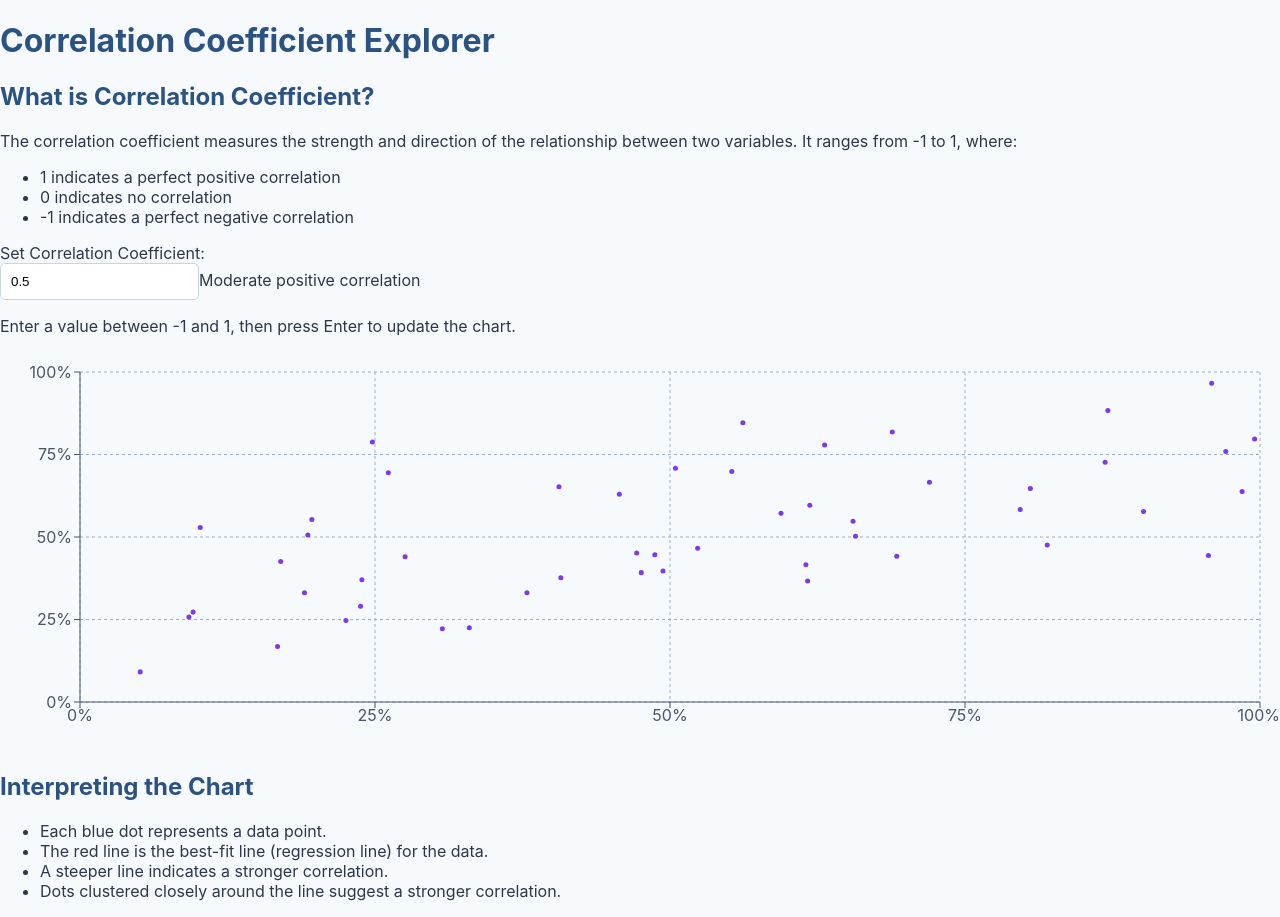
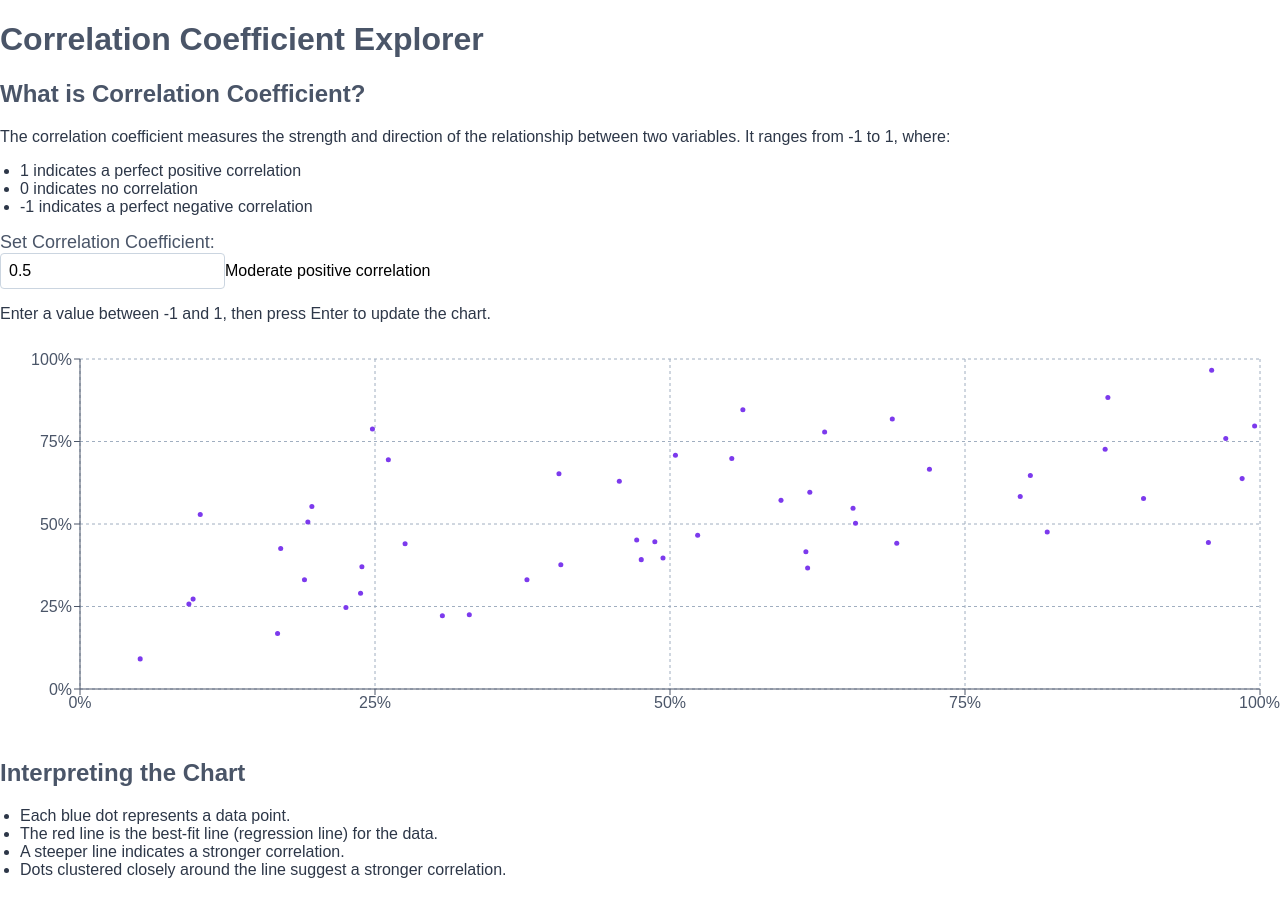
Before and after one commit to crimsoncomedian/react-interactive-iframe, a React (Create React App) app: page / in a window 1280 px wide. After the commit the page ends 895 px from the top, so only its background shows below. Built offline with nearby package versions, Linux system fonts and the light colour scheme.

Commit message:
Update index.css

```diff
--- a/src/index.css
+++ b/src/index.css
@@ -1,33 +1,47 @@
+/* Apply a transparent background to the entire body */
 body {
+  background-color: transparent;
   margin: 0;
-  font-family: -apple-system, BlinkMacSystemFont, 'Segoe UI', Roboto, 'Helvetica Neue', Arial, 'Noto Sans', sans-serif, 'Apple Color Emoji', 'Segoe UI Emoji', 'Segoe UI Symbol', 'Noto Color Emoji';
-  background-color: #f7fafc;
+  padding: 0;
+  font-family: 'Arial', sans-serif;
+}
+
+/* Ensure the app container has a white background */
+.app-container {
+  background-color: white;
+  padding: 20px;
+  border-radius: 8px;
+  max-width: 100%;
+  box-shadow: 0px 4px 8px rgba(0, 0, 0, 0.1);
+}
+
+/* Additional styling for the content */
+h1, h2 {
+  color: #4a5568;
+}
+
+p, ul {
   color: #2d3748;
 }
 
-h1, h2, h3, h4, h5, h6 {
-  color: #2c5282;
+ul {
+  padding-left: 20px;
 }
 
-.container {
-  padding: 20px;
+input[type="text"] {
+  border: 1px solid #cbd5e0;
+  border-radius: 4px;
+  padding: 8px;
+  font-size: 16px;
 }
 
-button {
-  background-color: #4299e1;
-  color: white;
-  border: none;
-  padding: 10px 20px;
-  cursor: pointer;
-  border-radius: 5px;
+input[type="text"]:focus {
+  border-color: #5b21b6;
+  outline: none;
 }
 
-button:hover {
-  background-color: #2b6cb0;
+label {
+  font-size: 18px;
+  font-weight: 500;
+  color: #4a5568;
 }
-
-input {
-  padding: 10px;
-  border: 1px solid #cbd5e0;
-  border-radius: 5px;
-}
```
